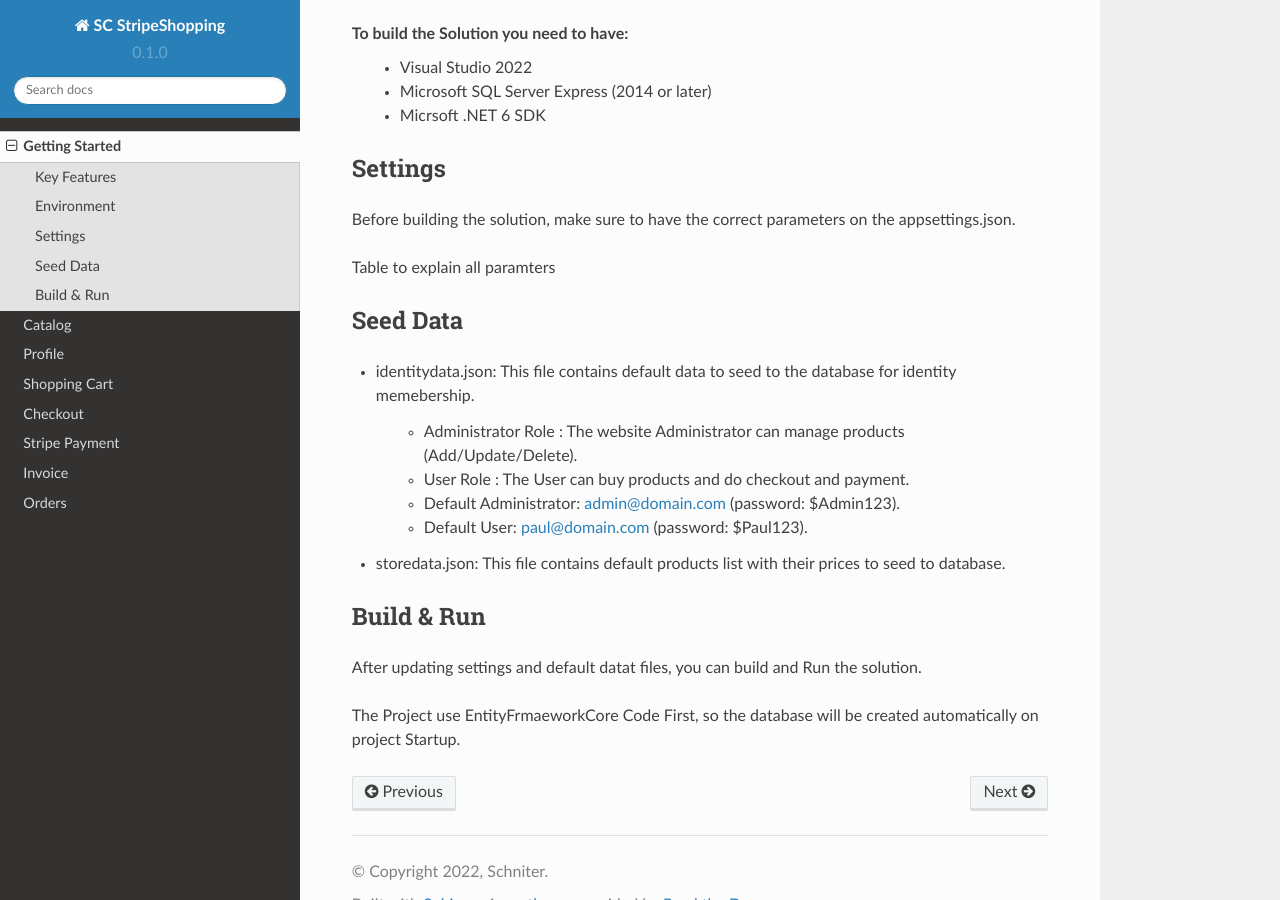
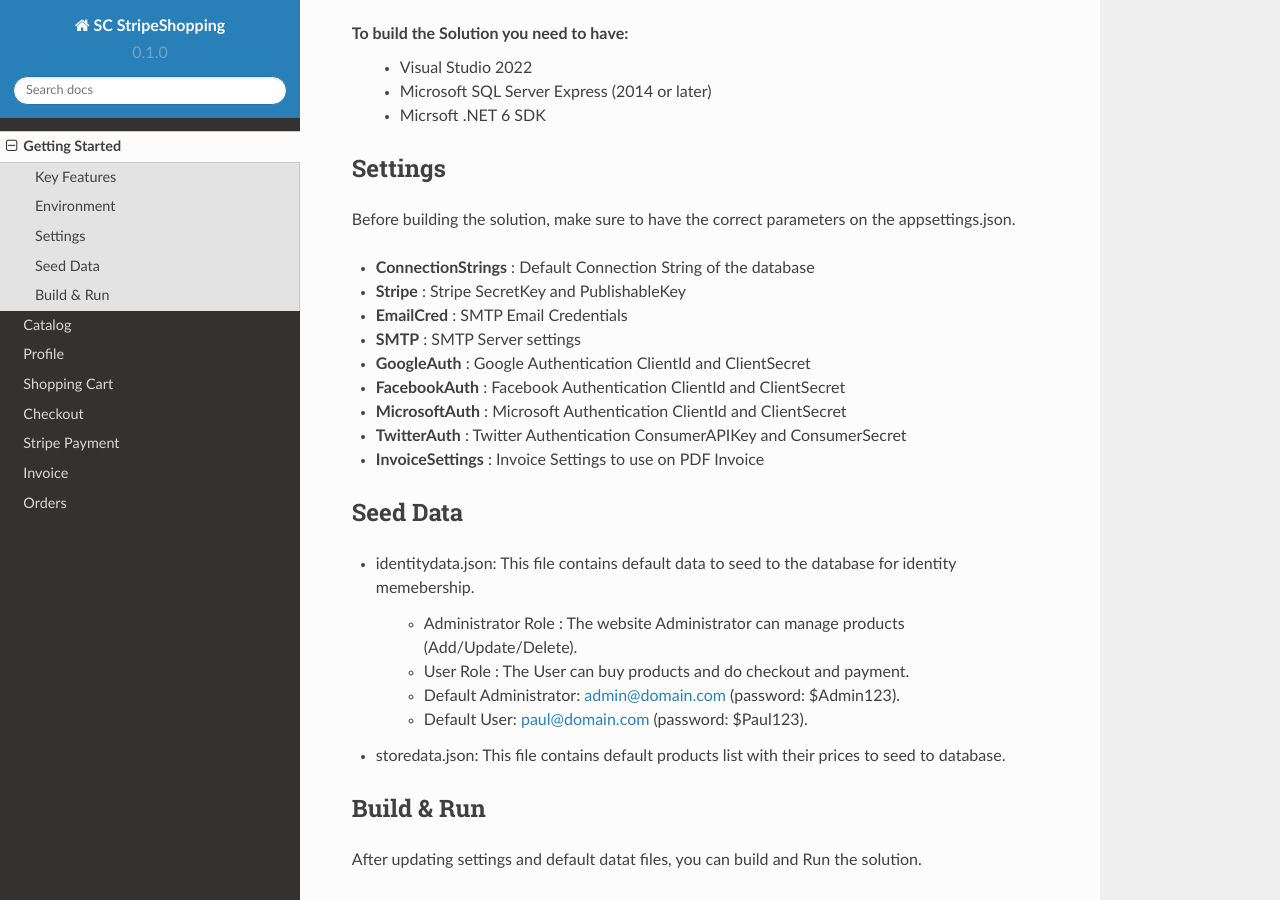
Before and after one commit to chniter/SC.StripeShoppingDoc, a Sphinx documentation site: the page built from docs/source/gettingstarted.rst, in a window 1280 px wide and 900 px high, scrolled down 703 px. Built offline with Sphinx 7.4.7 and the Read the Docs theme 2.0.0, drawn with Linux system fonts in a browser that asks for light colours.

Commit message:
Update gettingstarted.rst

```diff
--- a/docs/source/gettingstarted.rst
+++ b/docs/source/gettingstarted.rst
@@ -39,7 +39,17 @@
 
 Before building the solution, make sure to have the correct parameters on the appsettings.json.
 
-Table to explain all paramters
+- **ConnectionStrings**  :  Default Connection String of the database
+- **Stripe**  : Stripe SecretKey and PublishableKey
+- **EmailCred**  : SMTP Email Credentials
+- **SMTP** : SMTP Server settings
+- **GoogleAuth**  : Google Authentication ClientId and ClientSecret
+- **FacebookAuth**  : Facebook Authentication ClientId and ClientSecret
+- **MicrosoftAuth** : Microsoft Authentication ClientId and ClientSecret
+- **TwitterAuth** : Twitter Authentication ConsumerAPIKey and ConsumerSecret
+- **InvoiceSettings** : Invoice Settings to use on PDF Invoice
+
+
 
 Seed Data
 ------------
```
